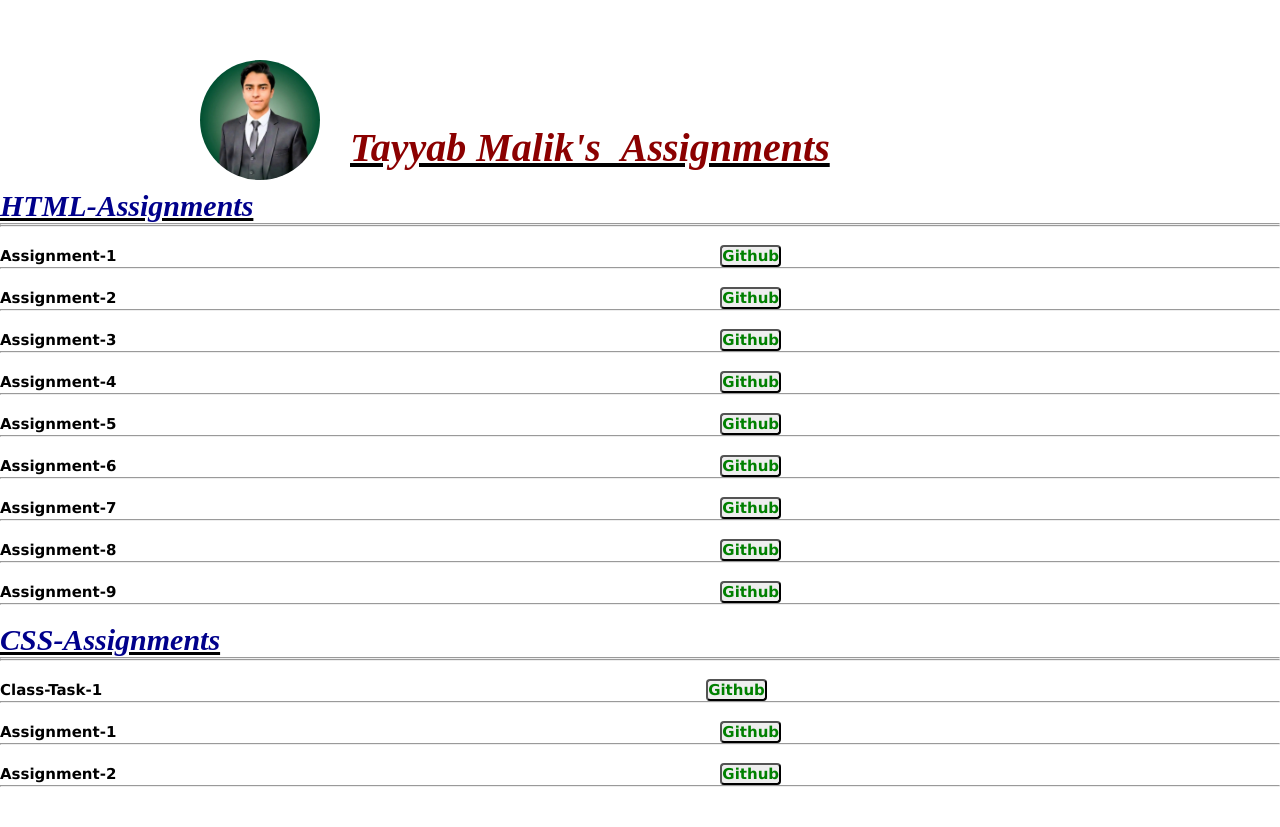
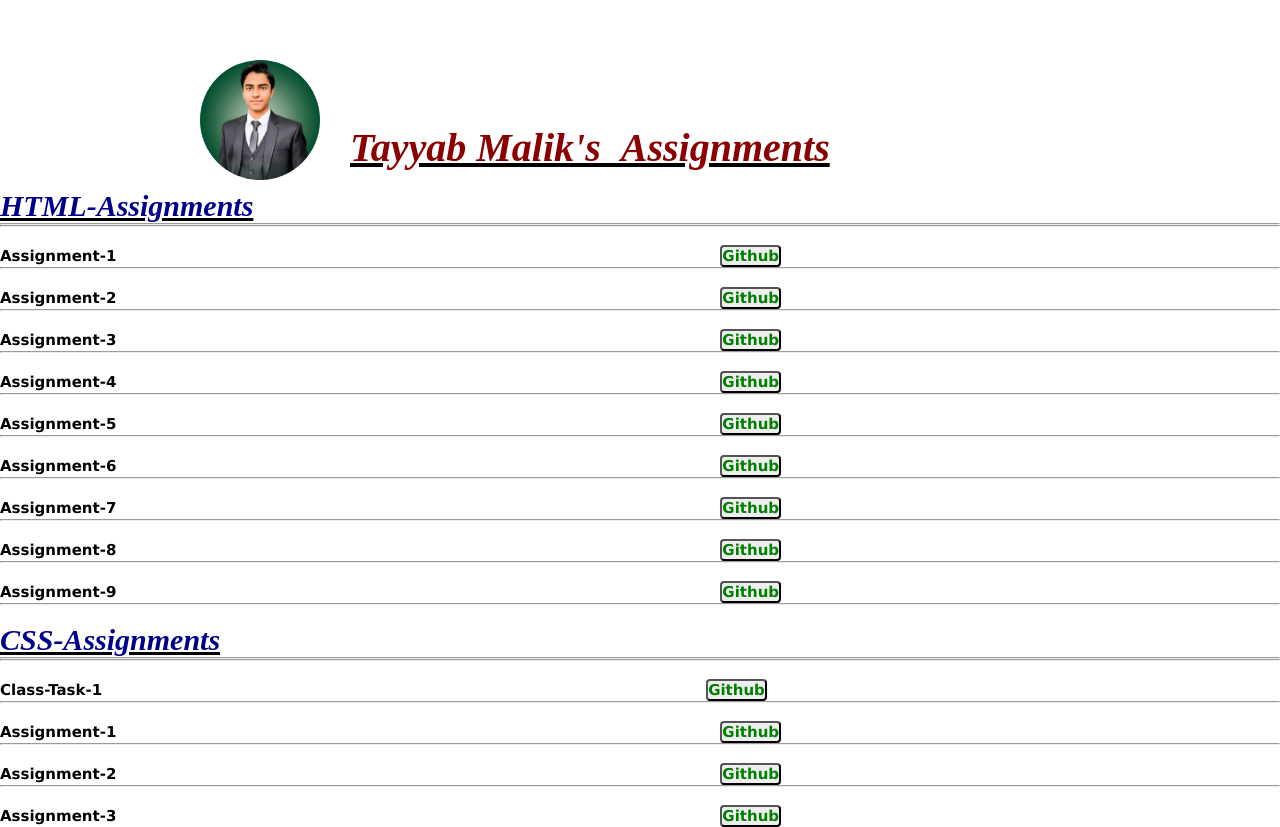
Before and after one commit to Mr-Tayyab-Malik/Main-Tasks, a plain HTML site: page index.html in a window 1280 px wide. Before the commit the page ends 805 px from the top, so only its background shows below. Drawn offline with Linux system fonts and the light colour scheme.

Commit message:
CSS-Assignment-3

```diff
--- a/index.html
+++ b/index.html
@@ -39,6 +39,7 @@
     <hr><br>
     <a href="./CSS-Assignments/Assignment-2/">Assignment-2</a> <button class="btn"><a href="https://github.com/Mr-Tayyab-Malik/Main-Tasks.git">Github</a></button>
     <hr><br>
+    <a href="./CSS-Assignments/Assignment-3/">Assignment-3</a> <button class="btn"><a href="https://github.com/Mr-Tayyab-Malik/Main-Tasks.git">Github</a></button>
     </div>
 </body>
 </html>
```
